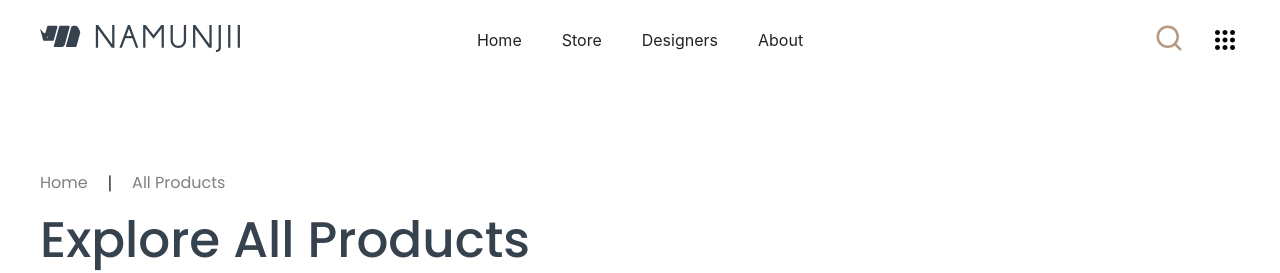
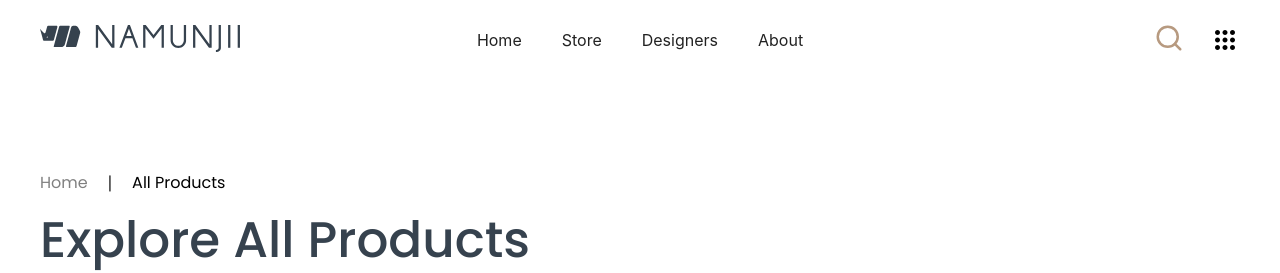
Before and after one commit to neeelpatell19/namunjii, a React (Vite) app: page /all-products in a window 1280 px wide. Shown: the top 273 px of the page. Built offline with nearby package versions, Linux system fonts and the light colour scheme.

Commit message:
Updated change

```diff
--- a/src/Components/StoreLogic/AllProducts/AllProducts/AllProduct.jsx
+++ b/src/Components/StoreLogic/AllProducts/AllProducts/AllProduct.jsx
@@ -18,7 +18,7 @@ const AllProduct = () => {
                     <div className="breadCrumbContainer  marginBottom20 marginTop20">
                         <Link to="/">Home</Link>
                         <span> | </span>
-                        <Link to="/all-products" >All Products</Link>
+                        <Link to="/all-products" style={{color:"black"}}>All Products</Link>
                     </div>
                     <div className="CommonFlexGap maxWidth800" style={{ margin: "unset" }}>
                         <h2 style={{ textAlign: "start" }}>Explore All Products</h2>
```
